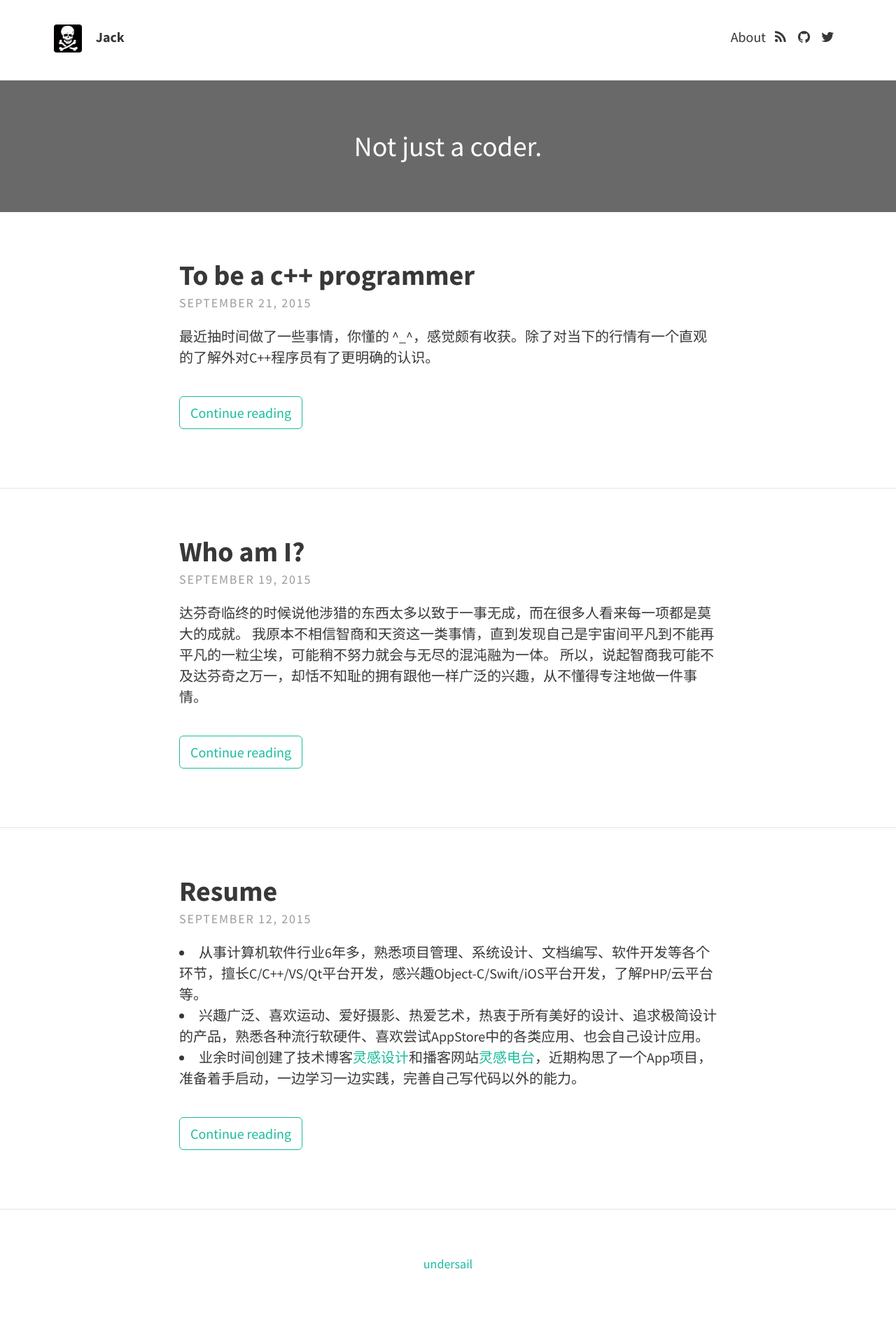
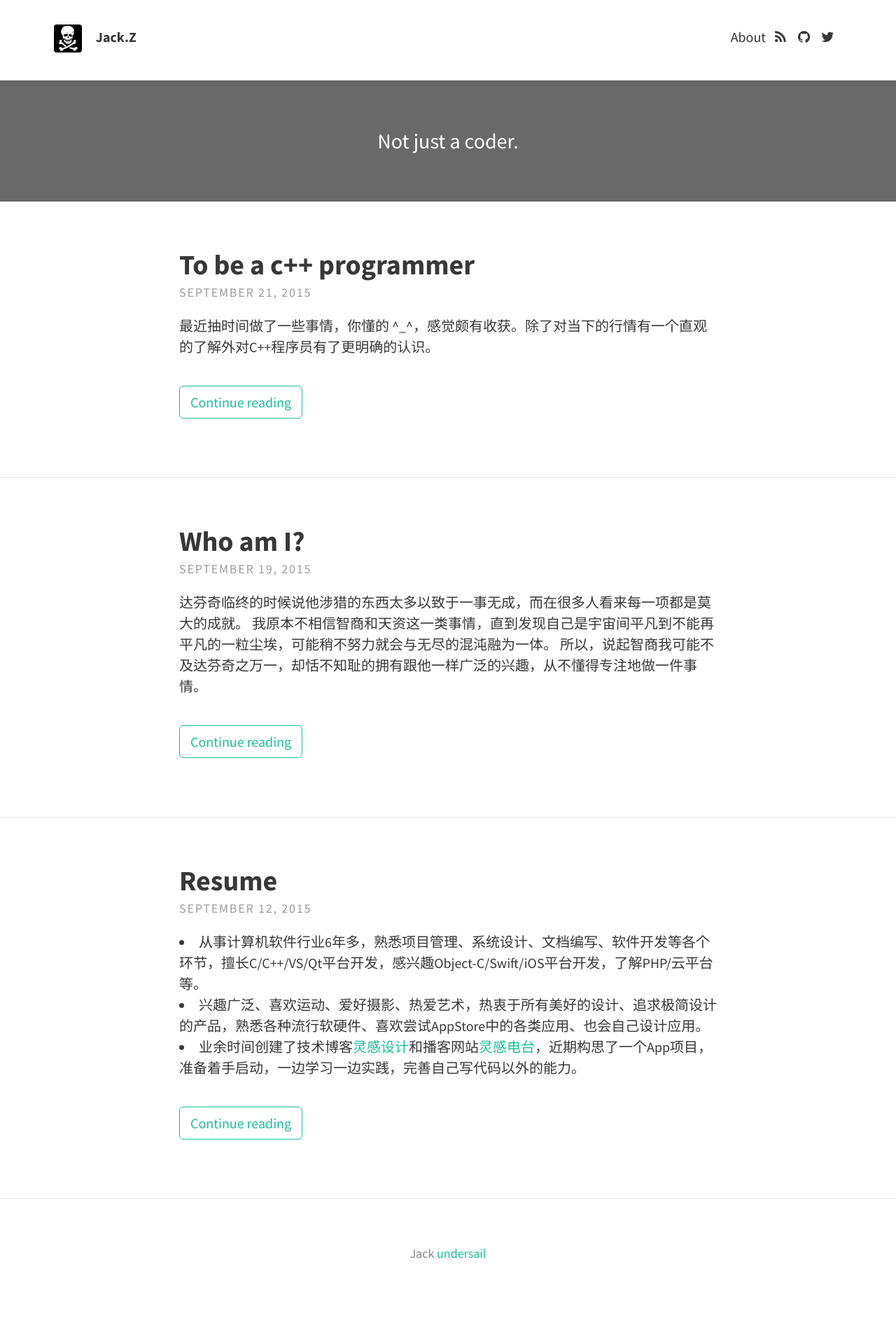
Before and after one commit to undersail/undersail.github.com, a Jekyll site: the page built from index.html, in a window 1280 px wide. Shown: the whole page at 70% size. Built offline with Jekyll 4.4.1, drawn with Linux system fonts in a browser that asks for light colours; nearby versions of some CDN libraries; the list of posts is cut into pages by our own code.

Commit message:
change title

```diff
--- a/_config.yml
+++ b/_config.yml
@@ -5,7 +5,7 @@ url: "http://i.easyapple.net" # the base hostname & protocol for your site
 # THEME-SPECIFIC CONFIGURATION
 theme:
   # Meta
-  title: Jack
+  title: Jack.Z
   avatar: skeleton.png
   gravatar: # Email MD5 hash
   description: "Jack's blog, not just a coder." # used by search engines
@@ -15,7 +15,7 @@ theme:
     <p>Not just a coder.</p>
   header_text_feature_image:
   footer_text: >
-    <a href="http://i.easyapple.net">undersail</a>
+    Jack <a href="http://i.easyapple.net">undersail</a>
 
   # Icons
   rss: true
--- a/_sass/layouts/_index.scss
+++ b/_sass/layouts/_index.scss
@@ -5,7 +5,7 @@
   width: 100%;
   background-color:$header-desc-background-color;
   background-size: cover;
-  font-size: 2em;
+  font-size: 1.5em;
   text-align: center;
   color: $header-desc-text-color;
 }
```
